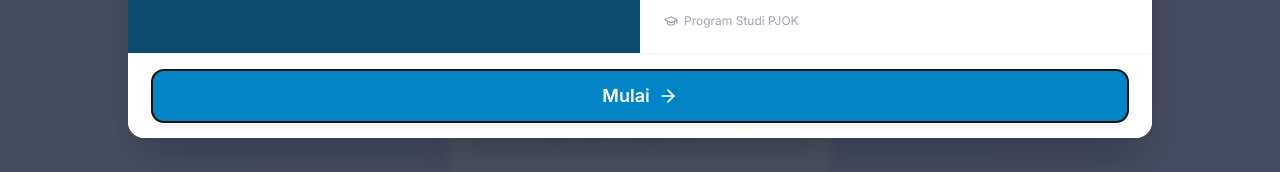
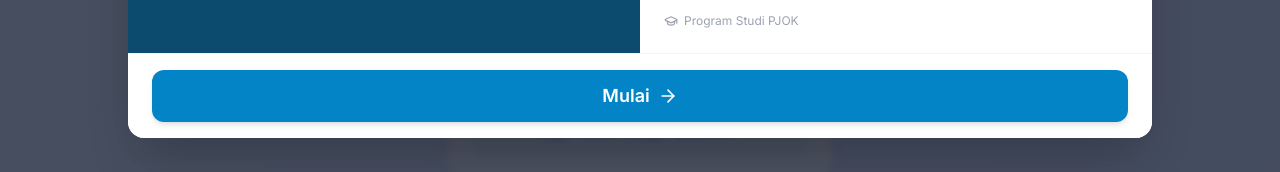
Before and after one commit to ardika08/poinshoot, a React (Vite) app in the folder frontend/: page /admin/login in a window 1280 px wide. Shown: the part 561-733 px from the top of the page. Built offline with nearby package versions, Linux system fonts and the light colour scheme; no server answers.

Commit message:
style(intro): hapus outline hitam pada tombol Mulai (fokus bawaan browser)

```diff
--- a/frontend/src/components/TeamModal.jsx
+++ b/frontend/src/components/TeamModal.jsx
@@ -215,7 +215,7 @@ const TeamModal = () => {
             ref={startButtonRef}
             type="button"
             onClick={handleClose}
-            className="btn-primary flex w-full items-center justify-center gap-2 text-base sm:text-lg"
+            className="btn-primary flex w-full items-center justify-center gap-2 text-base outline-none focus:outline-none focus-visible:outline-none sm:text-lg"
           >
             Mulai
             <ArrowRight className="h-5 w-5" />
```
